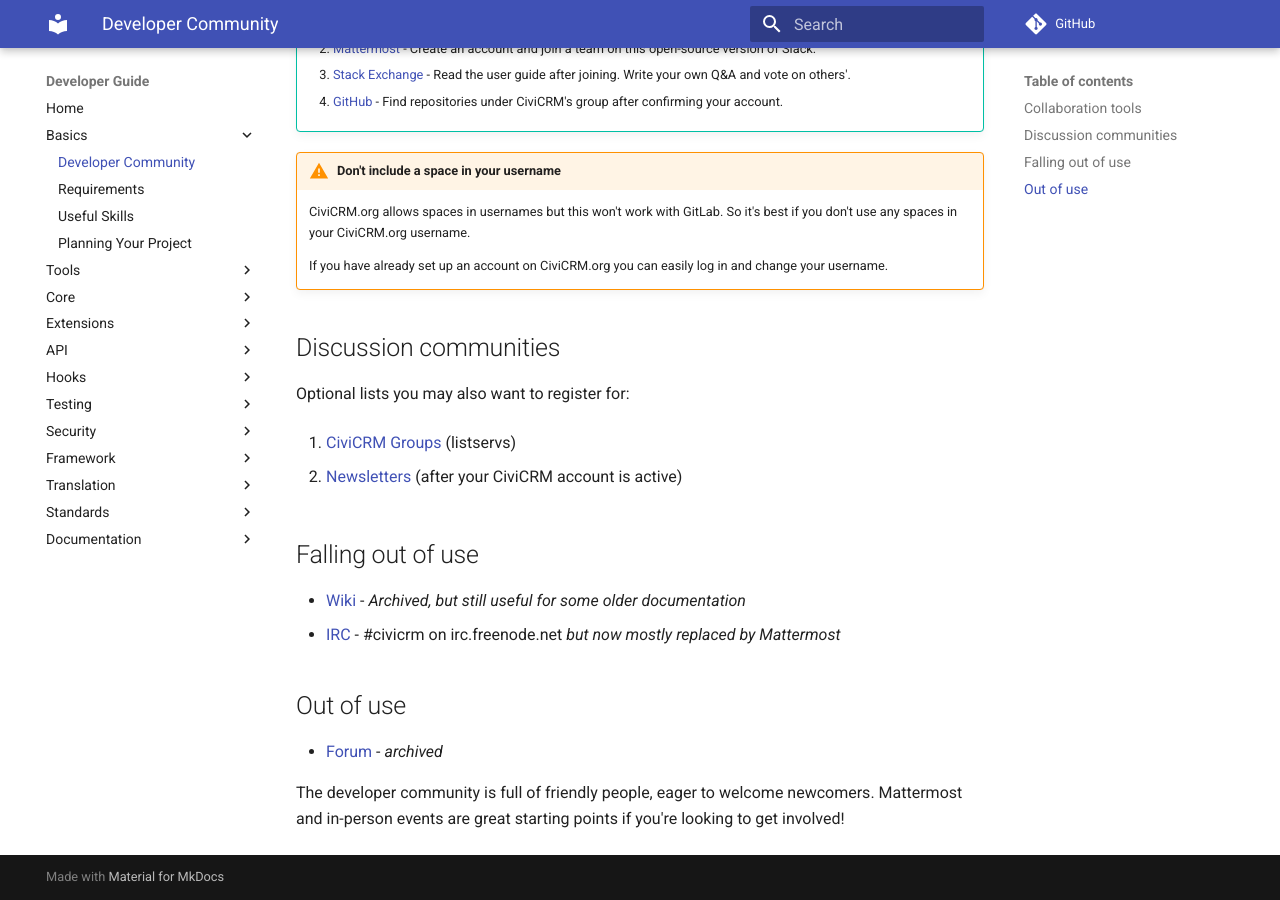
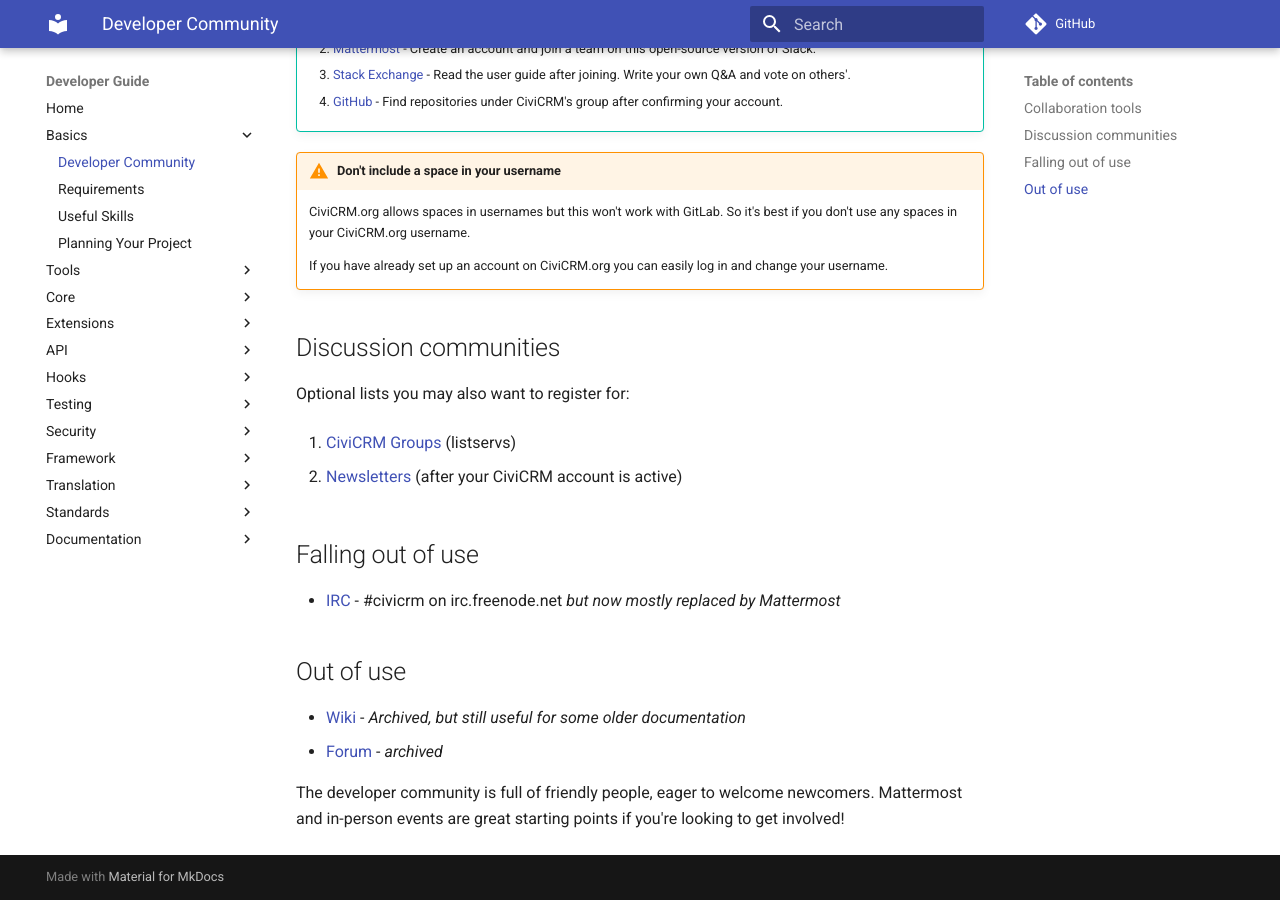
Before and after one commit to civicrm/civicrm-dev-docs, an MkDocs documentation site: the page built from docs/basics/community.md, in a window 1280 px wide and 900 px high, scrolled down 1085 px. Built offline with MkDocs 1.6.1 and Material for MkDocs 9.7.7, drawn with Linux system fonts in a browser that asks for light colours; comment, search, counter and statistics services are not loaded; old or Windows-style settings are respelled for this version of MkDocs.

```diff
--- a/docs/basics/community.md
+++ b/docs/basics/community.md
@@ -51,12 +51,12 @@ Optional lists you may also want to register for:
 
 ## Falling out of use
 
--   [Wiki](https://wiki.civicrm.org/confluence/display/CRMDOC/CiviCRM+Documentation) - *Archived, but still useful for some older documentation*
 -   [IRC](http://irc.civicrm.org/) - #civicrm on irc.freenode.net
         *but now mostly replaced by Mattermost*
 
 ## Out of use
 
+-   [Wiki](https://wiki.civicrm.org/confluence/display/CRMDOC/CiviCRM+Documentation) - *Archived, but still useful for some older documentation*
 -   [Forum](https://forum.civicrm.org/) - *archived*
 
 The developer community is full of friendly people, eager to welcome newcomers. Mattermost and in-person events are great starting points if you're looking to get involved!
```
